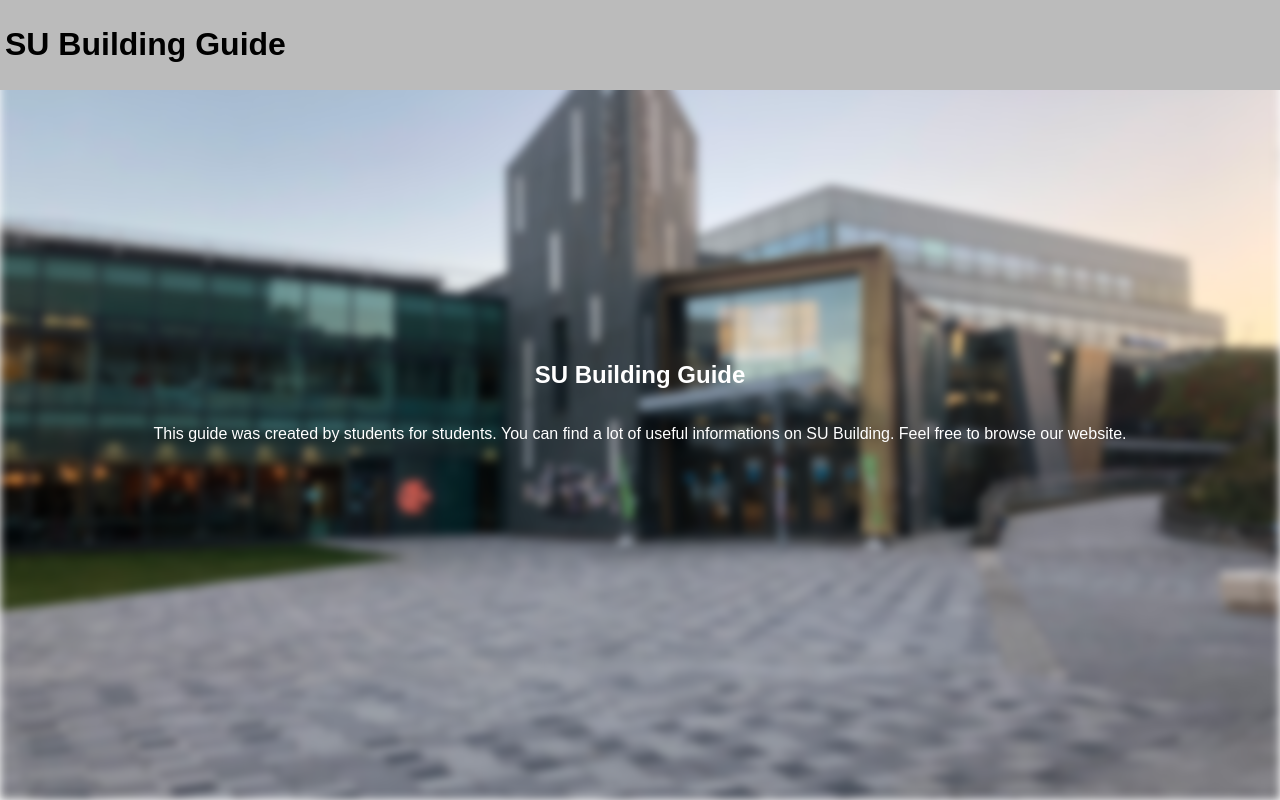
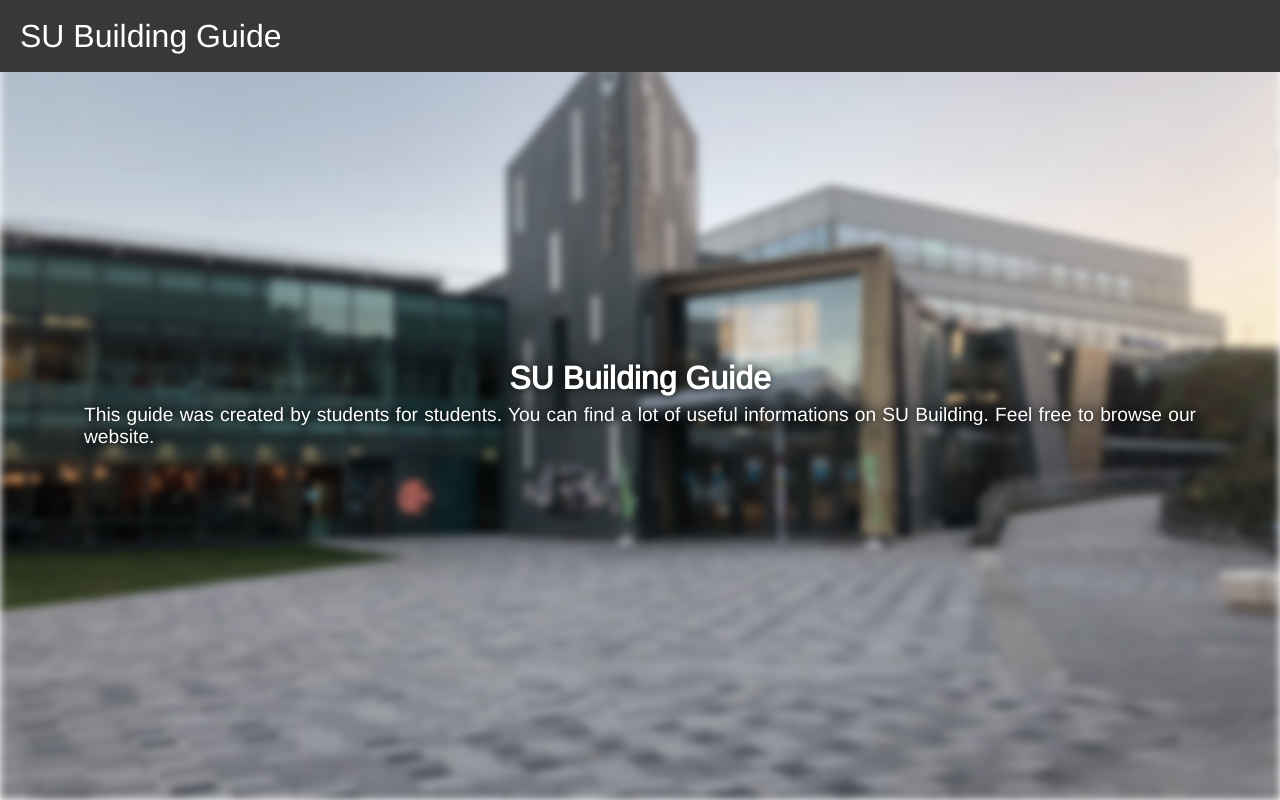
Before and after one commit to AirRice/suwebsite, a plain HTML site: page index.html in a window 1280 px wide. Drawn offline with nearby package versions, Linux system fonts and the light colour scheme.

Commit message:
Add files via upload

```diff
--- /dev/null
+++ b/css/landing.css
@@ -0,0 +1,40 @@
+
+body::before {
+    content: ' ';
+    position: absolute;
+    z-index: -1;
+    filter: blur(4px) grayscale(30%);
+    width: 100%;
+    height: 100%;
+    background-image: url('../img/background.jpg');
+    background-position: center;
+    background-size: cover;
+    background-repeat: no-repeat;
+}
+
+nav {
+    position: absolute;
+}
+
+main {
+    margin: auto;
+    color: #fff;
+    width: 90%;
+    height: 100%;
+    text-align: center;
+    text-shadow: 0px 0px 10px rgba(0, 0, 0, 1);
+    background-color: transparent;
+    display: flex;
+    flex-direction: column;
+    justify-content: center;
+    padding: 0px;
+}
+
+main h2 {
+    margin-bottom: 10px;
+}
+
+main p {
+    line-height: normal;
+    font-size: 1.2em;
+}
--- /dev/null
+++ b/css/reset.css
@@ -0,0 +1,48 @@
+/* http://meyerweb.com/eric/tools/css/reset/
+   v2.0 | 20110126
+   License: none (public domain)
+*/
+
+html, body, div, span, applet, object, iframe,
+h1, h2, h3, h4, h5, h6, p, blockquote, pre,
+a, abbr, acronym, address, big, cite, code,
+del, dfn, em, img, ins, kbd, q, s, samp,
+small, strike, strong, sub, sup, tt, var,
+b, u, i, center,
+dl, dt, dd, ol, ul, li,
+fieldset, form, label, legend,
+table, caption, tbody, tfoot, thead, tr, th, td,
+article, aside, canvas, details, embed,
+figure, figcaption, footer, header, hgroup,
+menu, nav, output, ruby, section, summary,
+time, mark, audio, video {
+	margin: 0;
+	padding: 0;
+	border: 0;
+	font-size: 100%;
+	font: inherit;
+	vertical-align: baseline;
+}
+/* HTML5 display-role reset for older browsers */
+article, aside, details, figcaption, figure,
+footer, header, hgroup, menu, nav, section {
+	display: block;
+}
+body {
+	line-height: 1;
+}
+ol, ul {
+	list-style: none;
+}
+blockquote, q {
+	quotes: none;
+}
+blockquote:before, blockquote:after,
+q:before, q:after {
+	content: '';
+	content: none;
+}
+table {
+	border-collapse: collapse;
+	border-spacing: 0;
+}
--- a/css/style.css
+++ b/css/style.css
@@ -1,42 +1,99 @@
+* {
+    box-sizing: border-box;
+}
+
 html {
-    width: 100%;
     height: 100%;
-    font-family: 'Arial', sans-serif;
+    font-family: 'Arimo', sans-serif;
+    box-sizing: border-box;
 }
 
 body {
-    width: 100%;
     height: 100%;
-
+    background-color: #fff;
+    color: #383838;
+    position: relative;
 }
 
-body::before {
-    content: ' ';
-    position: absolute;
-    z-index: -1;
-    filter: blur(5px);
-    width: 100%;
-    height: 100%;
-    background-image: url('../img/background.jpg');
-    background-position: center;
-    background-size: cover;
-    background-repeat: no-repeat;
+p {
+    font-size: 1.2em;
 }
 
 nav {
-    position: fixed;
     width: 100%;
-    padding: 5px;
-    background-color: #bbbbbb;
+    padding: 20px;
+    background-color: #383838;
+    color: #fff;
+    box-sizing: border-box;
+}
+
+nav h1 {
+    font-size: 2em;
 }
 
 main {
+    background-color: #ECEBF3; /* alt: C7D6D5 */
+    width: 100%;
     margin: auto;
-    color: #ffffff;
-    width: 80%;
-    height: 100%;
+    color: #383838;
+    box-sizing: border-box;
+    padding-top: 30px;
+    padding-bottom: 100px;
+}
+
+main h2 {
+    font-size: 2em;
+    margin-left: 20px;
+    margin-right: 20px;
+    margin-top: 10px;
+    margin-bottom: 10px;
+    font-weight: bold;
+}
+
+main p {
+    text-align: justify;
+    margin-left: 20px;
+    margin-right: 20px;
+}
+
+section h3 {
+    font-size: 1.8em;
+    margin-left: 20px;
+    margin-right: 20px;
+    margin-top: 10px;
+    margin-bottom: 10px;
+    font-weight: bold;
+}
+
+section p {
+    margin-left: 20px;
+    margin-right: 20px;
+}
+
+section img {
+    width: 100%;
+    display: block;
+    margin-top: 40px;
+    margin-bottom: 40px;
+    border-top: 10px solid #383838;
+}
+
+footer {
+    width: 100%;
+    height: 100px;
+    background-color: #242423;
+    position: relative;
+    bottom: 0;
+    color: #fff;
     text-align: center;
-    display: flex;
-    flex-direction: column;
-    justify-content: center;
 }
+
+footer p {
+    line-height: 100px;
+}
+
+@media screen and (min-width: 960px) {
+    main {
+        width: 60%;
+    }
+}
--- a/index.html
+++ b/index.html
@@ -5,10 +5,12 @@
         <meta name"author" content="Johoo Lee; Jakub Zajac">
         <meta name="viewport" content="width=device-width, initial-scale=1.0">
 
-        <link rel="stylesheet" href="css/normalize.css">
+        <link href="https://fonts.googleapis.com/css?family=Arimo" rel="stylesheet">
+        <link rel="stylesheet" href="css/reset.css">
         <link rel="stylesheet" href="css/style.css">
+        <link rel="stylesheet" href="css/landing.css">
 
-        <title>SU Building Unofficial Guide</title>
+        <title>SU Building Unofficial Guide - Homepage</title>
     </head>
     <body>
         <nav>
```
Also changed, not shown: food.html (added, +40 -0 lines), img/coffee-revolution.jpg (added).
